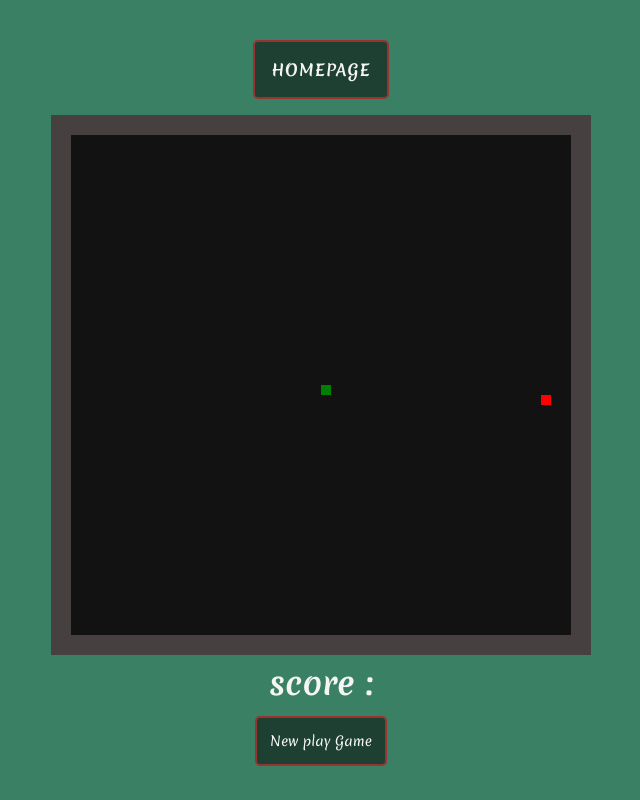
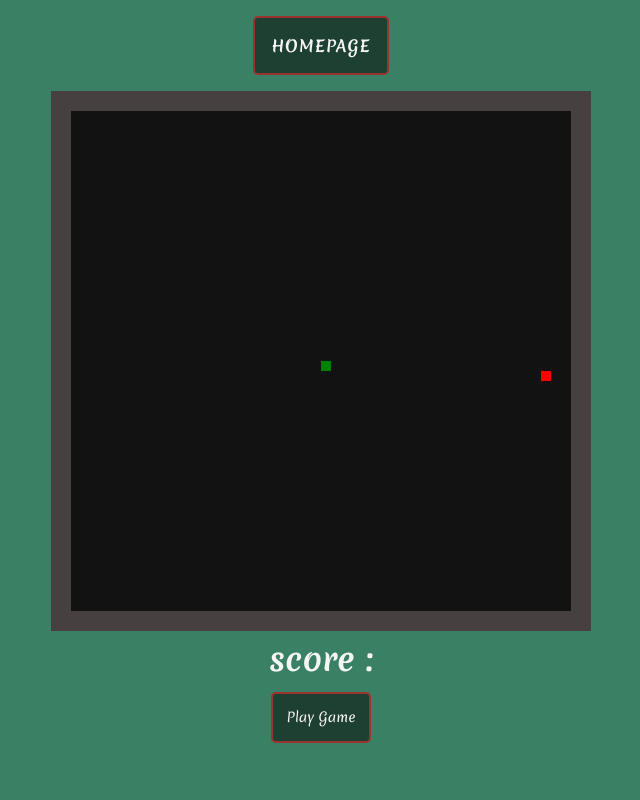
Before and after one commit to DeRooDirk/ho-ho-holiday, a plain HTML site: page html/bonusGame.html in a window 1280 px wide. Both pictures are taken after a click on the button "Start the game". Shown: the whole page, without its empty margins (319-959 px from the left). Drawn offline with Linux system fonts and the light colour scheme; a web font is replaced by a local one.

Commit message:
update html
added mediascren to bonusgame

```diff
--- a/css/bonusgame.css
+++ b/css/bonusgame.css
@@ -9,7 +9,7 @@ body {
     display: flex;
     justify-content: center;
     align-items: center;
-    height: 100vh;
+    max-height: 100vh;
     flex-direction: column;
 }
 
@@ -72,3 +72,5 @@ li:focus {
     border-radius: 5px;
     background-color: rgba(0, 0, 0, 0.5);
 }
+
+@media only screen and (max-width: 550px) {}
--- a/js/bonusgame.js
+++ b/js/bonusgame.js
@@ -36,7 +36,7 @@ function newGame() {
     scoreValue = 0;
     score.innerText = " score :  ";
     if (startState == false) {
-        n.innerText = "New play Game";
+        n.innerText = "Play Game";
         startState = true;
     }
 
@@ -88,7 +88,7 @@ function directSnake(e) {
                 break;
         }
     }
-    snakeMove = setInterval(moveSnake, 100);
+    snakeMove = setInterval(moveSnake, 800);
 }
 
 //Moving the snake
```
